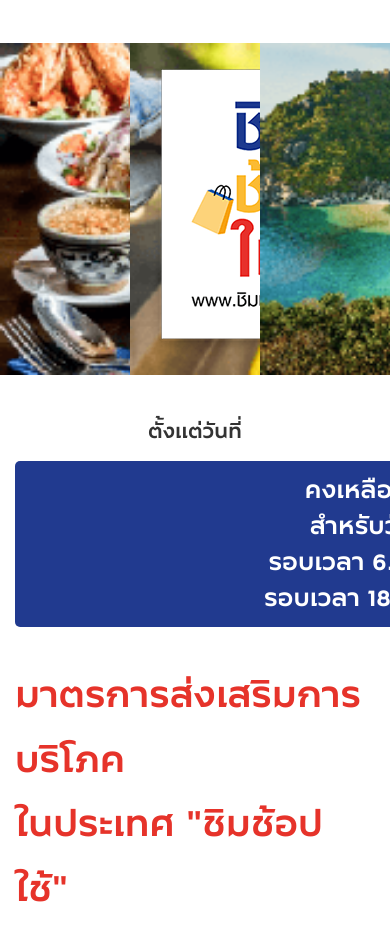
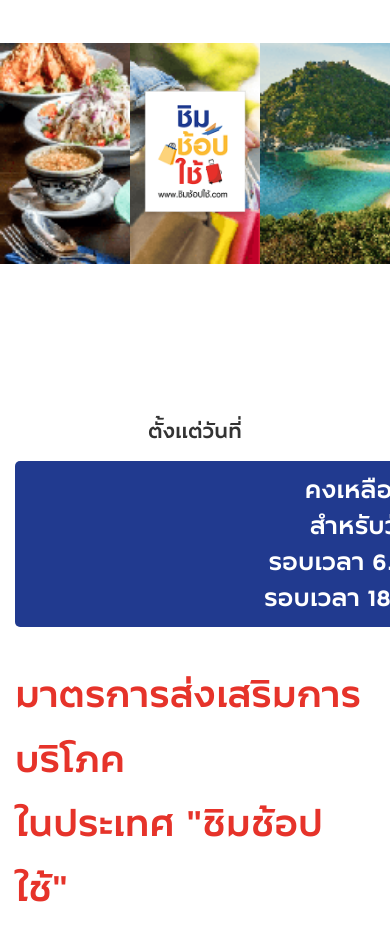
Before and after one commit to leo2tigers/ywc17-chimshopchai, a website built with Parcel: page index.html in a window 390 px wide. Shown: the top 925 px of the page. Built offline with nearby package versions, Linux system fonts and the light colour scheme; no server answers.

Commit message:
Make banner responsive

```diff
--- a/index.html
+++ b/index.html
@@ -23,8 +23,12 @@
             <div class="row no-gutters">
                 <div class="col-4 banner-image banner-image-chim"></div>
                 <div class="col-4 banner-image banner-image-shop">
-                    <div class="banner-box">
-                        <img id="banner-main" src="./assets/img/banner-chimshopchai.png">
+                    <div class="row h-100 justify-content-center align-items-center">
+                        <div class="col-12">
+                            <div id="banner-main">
+                                <img src="./assets/img/banner-chimshopchai.png">
+                            </div>
+                        </div>
                     </div>
                 </div>
                 <div class="col-4 banner-image banner-image-chai"></div>
--- a/styles/banner.scss
+++ b/styles/banner.scss
@@ -19,12 +19,45 @@
     background-image: url("../assets/img/banner-chai.png");
 }
 
-.banner-box {
+#banner-main {
     width: 280px;
     padding: 20px;
     margin: auto;
+    vertical-align: middle;
 }
 
-#banner-main {
-    vertical-align: middle;
+@media (max-width: 769px) {
+    #banner-main {
+        width: 146px;
+        height: 173px;
+    }
 }
+
+@media (max-width: 577px) {
+    #banner-main {
+        width: 110px;
+        height: 131px;
+        padding: 0;
+    }
+}
+
+#banner-main img {
+    width: 100%;
+    height: 100%;
+}
+
+@media (max-width: 769px) {
+    .banner-image-chim,
+    .banner-image-shop,
+    .banner-image-chai {
+        height: 242px;
+    }
+}
+
+@media (max-width: 577px) {
+    .banner-image-chim,
+    .banner-image-shop,
+    .banner-image-chai {
+        height: 221px;
+    }
+}
--- a/styles/main.scss
+++ b/styles/main.scss
@@ -18,8 +18,3 @@
 footer {
     font-size: 14px;
 }
-
-img {
-    vertical-align: middle;
-    border-style: none;
-}
```
Also changed, not shown: docs/index.html (+1 -1 lines), 2 other files.
